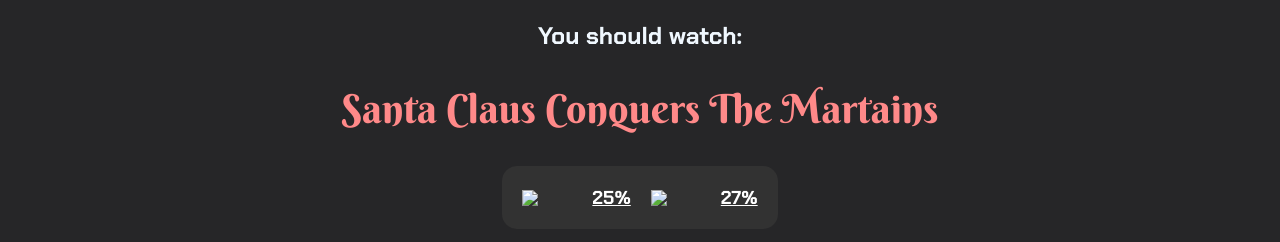
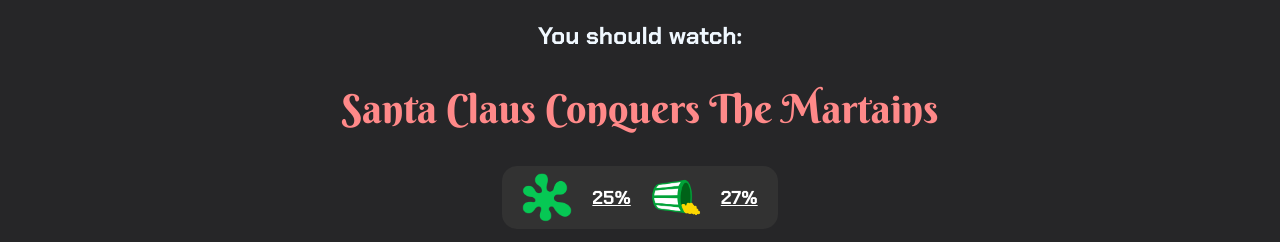
Before and after one commit to SilverCanvas72/Christmas-Movie-Picker-Quiz, a plain HTML site: page new.html in a window 1280 px wide. Shown: the top 242 px of the page. Drawn offline with Linux system fonts and the light colour scheme; the site is published under a folder, as on GitHub Pages, so addresses that start at the root find nothing; a web font is replaced by a local one.

Commit message:
*Sigh* - Hopefully all images work now

```diff
--- a/new.html
+++ b/new.html
@@ -10,9 +10,9 @@
     <h2 class="answer">You should watch: <h2 class="answername">Santa Claus Conquers The Martains</h2></h2>
     <div class="rottentomatoes">
         <a href="https://www.rottentomatoes.com/m/santa_claus_conquers_the_martians" class="rottenlink">
-            <img src="/Images/rotten_tomatoe.png" class="rottenimage">
+            <img src="Images/rotten_tomatoe.png" class="rottenimage">
             <h3 class="percentage">25%</h3>
-            <img src="/Images/rotten_popcorn.png" class="rottenimage">
+            <img src="Images/rotten_popcorn.png" class="rottenimage">
             <h3 class="percentage">27%</h3>
         </a>
     </div>
```
Also changed, not shown: homealone.html (+1 -1 lines).
